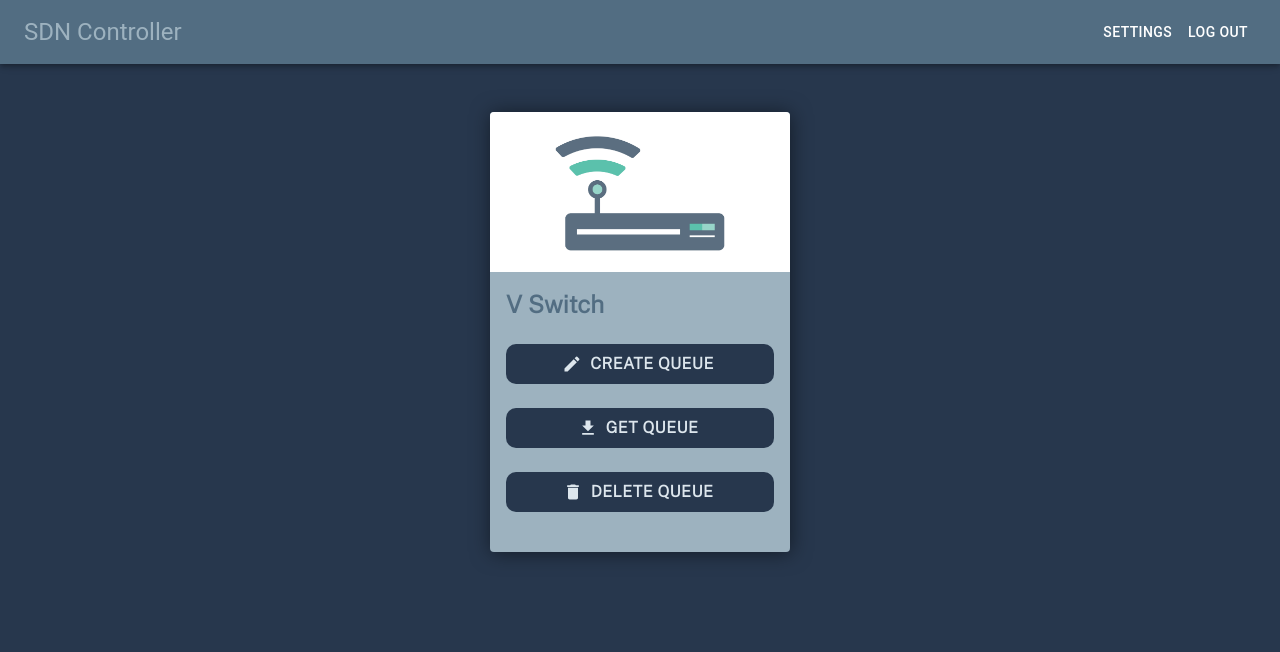
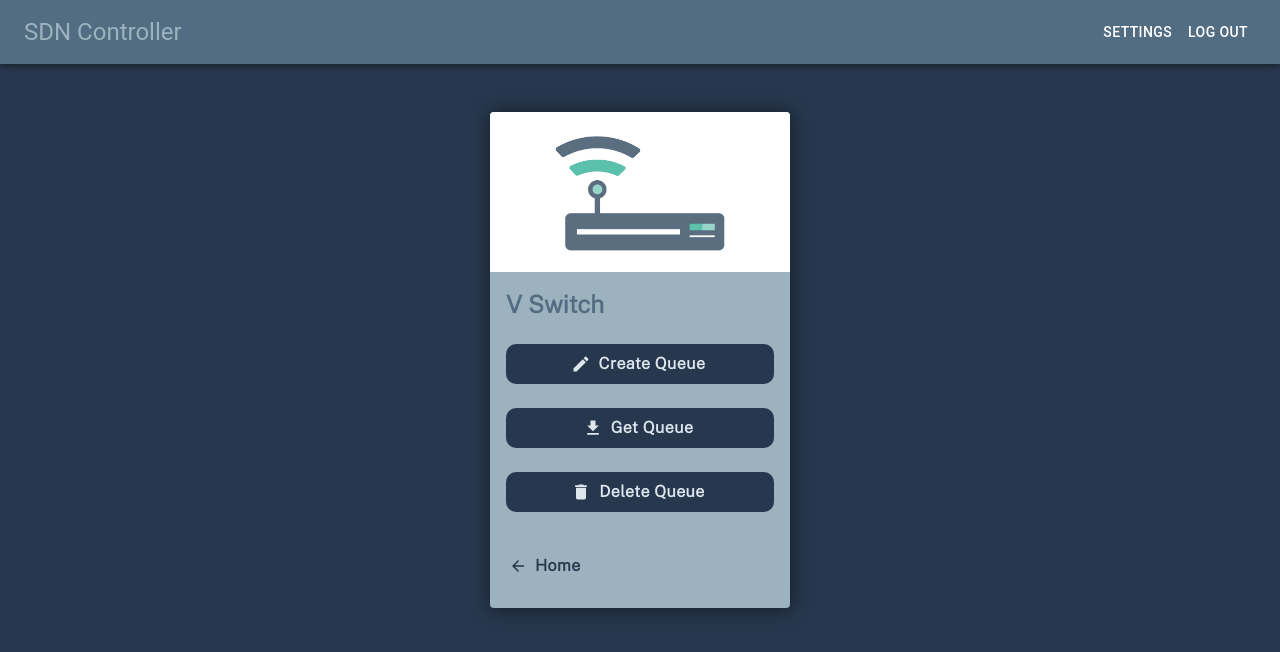
Before and after one commit to SVGamage/onos-UI, a React (Create React App) app in the folder my-app/: page /vswitch in a window 1280 px wide. Shown: the top 652 px of the page. Built offline with nearby package versions, Linux system fonts and the light colour scheme.

Commit message:
Update
Some changes in UI and navigate options.

```diff
--- a/my-app/src/containers/Vswitch/Vswitch.jsx
+++ b/my-app/src/containers/Vswitch/Vswitch.jsx
@@ -6,6 +6,7 @@ import Typography from "@mui/material/Typography";
 import CreateIcon from "@mui/icons-material/Create";
 import DeleteIcon from "@mui/icons-material/Delete";
 import GetAppIcon from "@mui/icons-material/GetApp";
+import ArrowBackIcon from "@mui/icons-material/ArrowBack";
 import { useNavigate } from "react-router-dom";
 import {
   Card,
@@ -23,6 +24,9 @@ const Vswitch = () => {
   const navigate = useNavigate();
   const handleCreateButton = () => {
     navigate("/queueform");
+  };
+  const handleHomeButton = () => {
+    navigate("/home");
   };
   return (
     <Box
@@ -79,6 +83,7 @@ const Vswitch = () => {
                       fontSize: "16px",
                       fontWeight: 800,
                       borderRadius: "10px",
+                      textTransform: "none",
                       "&:hover": {
                         backgroundColor: "#DDE6ED",
                         color: "#27374D",
@@ -98,6 +103,7 @@ const Vswitch = () => {
                       fontSize: "16px",
                       fontWeight: 800,
                       borderRadius: "10px",
+                      textTransform: "none",
                       "&:hover": {
                         backgroundColor: "#DDE6ED",
                         color: "#27374D",
@@ -117,6 +123,7 @@ const Vswitch = () => {
                       fontSize: "16px",
                       fontWeight: 800,
                       borderRadius: "10px",
+                      textTransform: "none",
                       "&:hover": {
                         backgroundColor: "#DDE6ED",
                         color: "#27374D",
@@ -126,6 +133,26 @@ const Vswitch = () => {
                     Delete Queue
                   </Button>
                 </Stack>
+                <Button
+                  onClick={handleHomeButton}
+                  size="small"
+                  variant="text"
+                  startIcon={<ArrowBackIcon />}
+                  sx={{
+                    marginTop: "20px",
+                    color: "#27374D",
+                    fontFamily: "public sans",
+                    fontSize: "16px",
+                    fontWeight: 800,
+                    borderRadius: "10px",
+                    textTransform: "none",
+                    "&:hover": {
+                      color: "#DDE6ED",
+                    },
+                  }}
+                >
+                  Home
+                </Button>
               </CardContent>
             </Card>
           </Grid>
```
Also changed, not shown: my-app/src/AuthSerice.jsx (+7 -2 lines).
